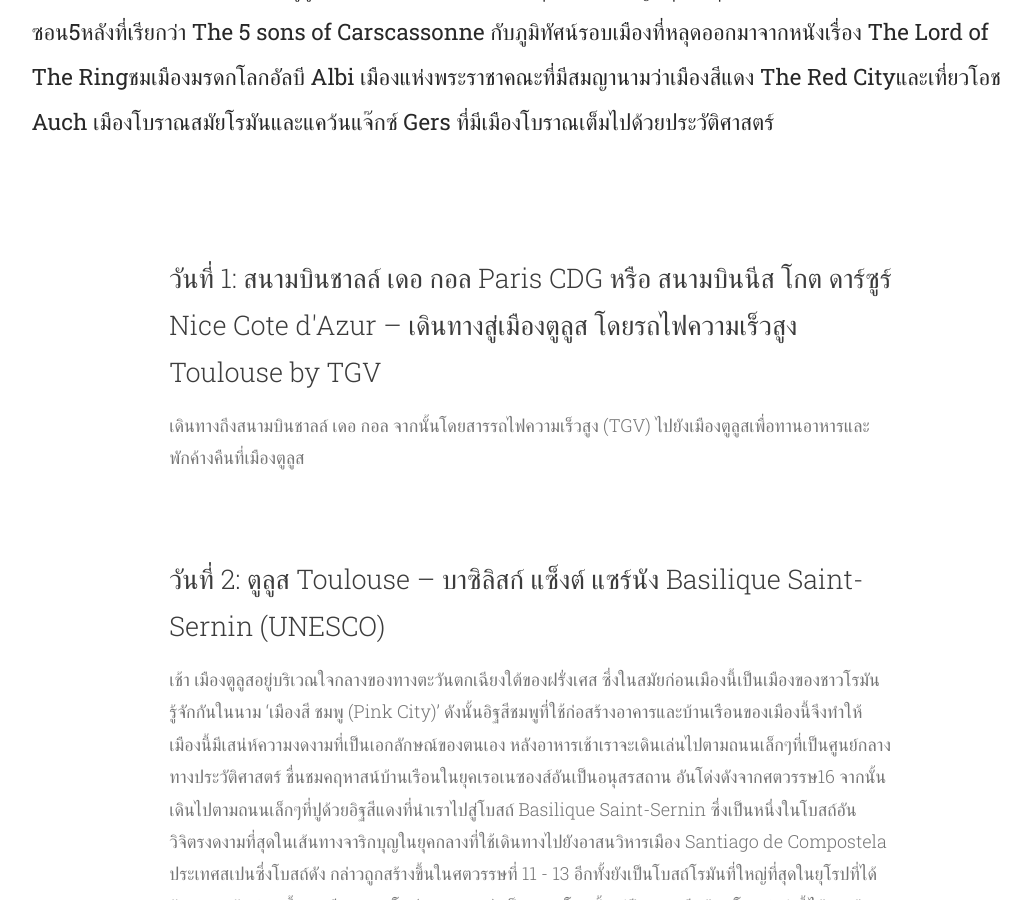
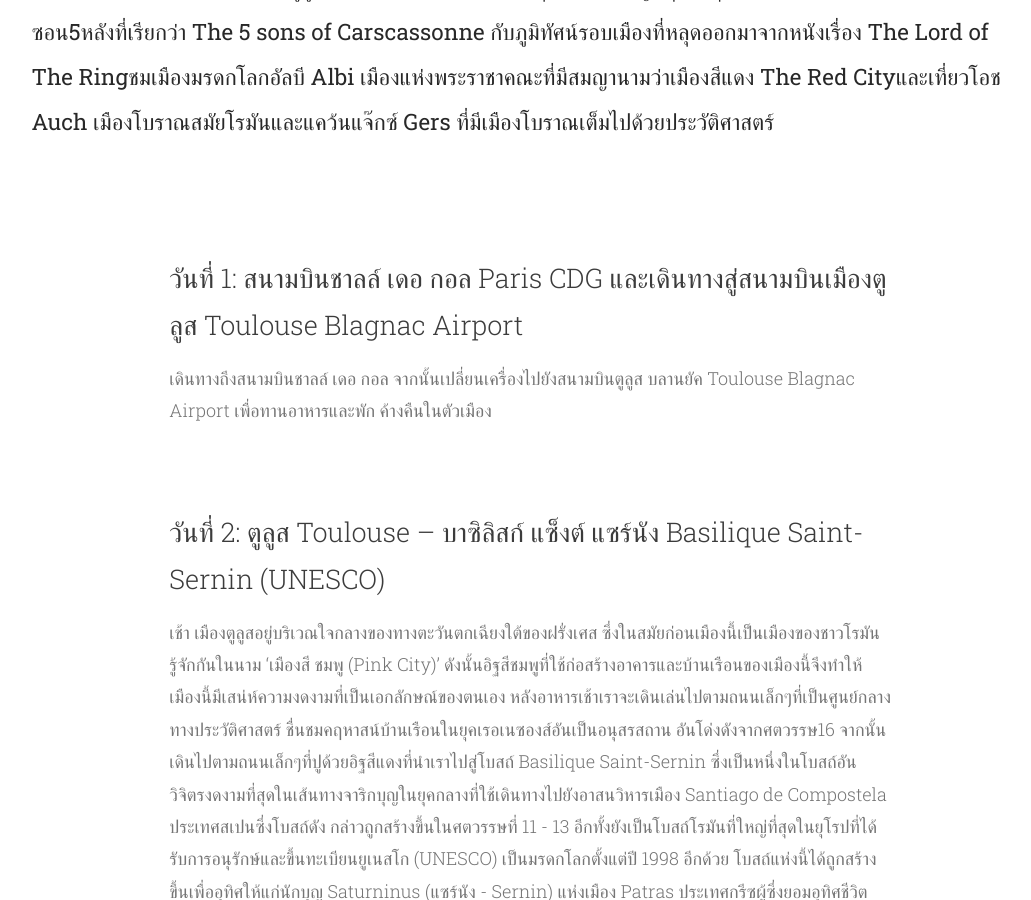
Before and after one commit to paitiewfrance/paitiewfrance.github.io, a Jekyll site: the page built from tour-languedoc-roussillon-midi-pyrenee/toulouse-carcassonne-cathare-albi-auch.md, in a window 1280 px wide and 900 px high, scrolled down 1104 px. Shown: the whole window, without its empty margins (109-1140 px from the left). Built offline with Jekyll 4.4.1, drawn with Linux system fonts in a browser that asks for light colours; nearby versions of some CDN libraries; some web fonts are replaced; some of the changed text lies outside the part shown.

```diff
--- a/_config.yml
+++ b/_config.yml
@@ -4,7 +4,7 @@ author: paitiewfrance
 permalink: pretty
 
 url: "http://paitiewfrance.com"
-# url: "http://localhost:4000"
+url: "http://localhost:4000"
 
 
 
@@ -49,9 +49,9 @@ navigation:
        # - label: ตูลูส-คาร์คาซอน-กาตาร์-ออช
        #   title: ตูลูส-คาร์คาซอน-กาตาร์-ออช
        #   url: /tour-languedoc-roussillon-midi-pyrenee/toulouse-carcassonne-cathare-albi-auch
-       - label: ขุมทรัพย์ที่ซ่อนอยู่ในแคว้นมิดิ-พีเรเน่
-         title: ขุมทรัพย์ที่ซ่อนอยู่ในแคว้นมิดิ-พีเรเน่
-         url: /tour-languedoc-roussillon-midi-pyrenee/hidden-treasure-of-pyrenee
+       # - label: ขุมทรัพย์ที่ซ่อนอยู่ในแคว้นมิดิ-พีเรเน่
+       #   title: ขุมทรัพย์ที่ซ่อนอยู่ในแคว้นมิดิ-พีเรเน่
+       #   url: /tour-languedoc-roussillon-midi-pyrenee/hidden-treasure-of-pyrenee
   - label:  ทัวร์ แคว้นอาลซัส Alsace
     title:  ทัวร์ แคว้นอาลซัส Alsace
     url: /tour-alsace
@@ -59,9 +59,9 @@ navigation:
        - label:  ทัวร์คริสต์มาสแคว้นอาลซัส
          title:  ทัวร์คริสต์มาสแคว้นอาลซัส
          url: /tour-alsace/christmas-in-alsace
-       - label: เส้นทางแห่งไวน์
-         title: เส้นทางแห่งไวน์
-         url: /tour-alsace/road-of-wine
+       # - label: เส้นทางแห่งไวน์
+       #   title: เส้นทางแห่งไวน์
+       #   url: /tour-alsace/road-of-wine
   - label: ทัวร์ เปยี เดอ ลา ลัวร์
     title: ทัวร์ เปยี เดอ ลา ลัวร์
     url: /tour-pays-de-la-loire
--- a/_data/toulouse-carcassonne-cathare-albi-auch.yml
+++ b/_data/toulouse-carcassonne-cathare-albi-auch.yml
@@ -1,8 +1,9 @@
 - days:
   day:
-    - title: "สนามบินชาลล์ เดอ กอล Paris CDG หรือ สนามบินนีส โกต ดาร์ซูร์ Nice Cote d'Azur – เดินทางสู่เมืองตูลูส โดยรถไฟความเร็วสูง Toulouse by TGV"
+    - title: "สนามบินชาลล์ เดอ กอล Paris CDG และเดินทางสู่สนามบินเมืองตูลูส Toulouse Blagnac Airport  "
       description:
-         - paragraph: "เดินทางถึงสนามบินชาลล์ เดอ กอล จากนั้นโดยสารรถไฟความเร็วสูง (TGV) ไปยังเมืองตูลูสเพื่อทานอาหารและ พักค้างคืนที่เมืองตูลูส"
+         - paragraph: "เดินทางถึงสนามบินชาลล์ เดอ กอล จากนั้นเปลี่ยนเครื่องไปยังสนามบินตูลูส
+บลานยัค Toulouse Blagnac Airport เพื่อทานอาหารและพัก ค้างคืนในตัวเมือง"
     - title: "ตูลูส Toulouse – บาซิลิสก์ แซ็งต์ แซร์นัง Basilique Saint-Sernin (UNESCO)"
       description:
           - paragraph: "เช้า เมืองตูลูสอยู่บริเวณใจกลางของทางตะวันตกเฉียงใต้ของฝรั่งเศส ซึ่งในสมัยก่อนเมืองนี้เป็นเมืองของชาวโรมันรู้จักกันในนาม ‘เมืองสี ชมพู (Pink City)’ ดังนั้นอิฐสีชมพูที่ใช้ก่อสร้างอาคารและบ้านเรือนของเมืองนี้จึงทำให้เมืองนี้มีเสน่ห์ความงดงามที่เป็นเอกลักษณ์ของตนเอง หลังอาหารเช้าเราจะเดินเล่นไปตามถนนเล็กๆที่เป็นศูนย์กลางทางประวัติศาสตร์ ชื่นชมคฤหาสน์บ้านเรือนในยุคเรอเนซองส์อันเป็นอนุสรสถาน อันโด่งดังจากศตวรรษ16 จากนั้นเดินไปตามถนนเล็กๆที่ปูด้วยอิฐสีแดงที่นำเราไปสู่โบสถ์ Basilique Saint-Sernin ซึ่งเป็นหนึ่งในโบสถ์อัน วิจิตรงดงามที่สุดในเส้นทางจาริกบุญในยุคกลางที่ใช้เดินทางไปยังอาสนวิหารเมือง Santiago de Compostela ประเทศสเปนซึ่งโบสถ์ดัง กล่าวถูกสร้างขึ้นในศตวรรษที่ 11 - 13 อีกทั้งยังเป็นโบสถ์โรมันที่ใหญ่ที่สุดในยุโรปที่ได้รับการอนุรักษ์และขึ้นทะเบียนยูเนสโก (UNESCO) เป็นมรดกโลกตั้งแต่ปี 1998 อีกด้วย โบสถ์แห่งนี้ได้ถูกสร้างขึ้นเพื่ออุทิศให้แก่นักบุญ Saturninus (แซร์นัง - Sernin) แห่งเมือง Patras ประเทศกรีซผู้ซึ่งยอมอุทิศชีวิตตนเองเพื่อศาสนาแม้ว่าจะถูกฆ่าอย่างทรมานโดยการถูกพันธนาการไว้กับวัวกระทิง"
@@ -46,6 +47,6 @@
           - paragraph: "เที่ยง หลังจากใช้เวลาในพิพิธภัณฑ์เสร็จแล้วเราจะมุ่งหน้าไปต่อที่หมู่บ้านยุคกลางลาซางคล์ (Larressingle) ที่เป็นหมู่บ้านปราการที่เล็กที่ สุดในฝรั่งเศสและยังได้รับการจัดอันดับให้เป็นหนึ่งในหมู่บ้านที่สวยงามที่สุดในฝรั่งเศสด้วย ณ ที่นี้เราจะใช้เวลาเดินเล่นชมหมู่บ้านและชื่นชม ซากโบราณสถานของป้อมปราการและคูกำแพงเมืองที่ย้ำเตือนให้เราหวนคิดถึงภาพในอดีตของเมืองแห่งนี้ เราสามารถเดินข้ามสะพานเล็กๆและ ผ่านเข้าไปในประตูปราการของที่นี่ ชื่นชมกับหอคอยยอดมงกุฎและความสวยงามของบ้านเรือนที่หน้าบ้านแสดงสถาปัตยกรรมอันเป็นเอกลักษณ์ ไว้อย่างประณีต รื่นรมย์ไปกับปราสาทในศตวรรษที่13 ที่เป็นตัวอย่างอันโดดเด่นในด้านสถาปัตยกรรมและถัดจาดปราสาทนี้ไปเรายังสามารถ ไปสำรวจโบสถ์ปราการที่สร้างขึ้นแบบศิลปะโรมาเนสก์ในศตวรรษที่15 ได้อีกด้วย"
           - paragraph: "บ่าย หลังจากนั้นเราจะไปเยี่ยมชมเมืองโอมีเยอ (La Romieu) เพื่อเยี่ยมชมโบสถ์คอลเลจิเอท (Collegiate Church) ที่ได้รับการยกย่องให้ เป็นมรดกของโลกโดยองค์การยูเนสโกเนื่องจากเป็นส่วนหนึ่งของเส้นทางจาริกบุญของนักบุญเจมส์ และยังเป็นตัวอย่างอันเลอค่าของสถาปัตย กรรมโกธิคแบบยุโรปตอนใต้ที่สร้างขึ้นในศตวรรษที่ 14 เราจะใช้เวลาเดินชมรอบๆหอคอยใหญ่ทั้ง 2 ชื่นชมประติมากรรมแกะสลักที่อยู่บริเวณ ศูนย์กลางของระเบีบงฉันนบถ และขึ้นไปบนหอทัศนาทรงแปดเหลี่ยมของหอคอย ซึ่งบนนี้เราจะได้อิ่มเอมใจไปกับทัศนีย์ภาพของหมู่บ้านและ แถบชนบทของแคว้นแฌร์ (Gers) อันแสนงดงามที่กว้างออกไปจนสุดสายตา เดินท่องไปรอบๆจัตุรัสในใจกลางเมือง ตื่นตาตื่นใจไปกับประติมา กรรมรูปแมวน้อยน่ารักที่หล่อขึ้นเพื่อเป็นเกียรติแก่ตำนานของแองเจิลลีน (Angeline's legend) ที่เล่าขานถึงเรื่องราวที่เจ้าแมวได้ช่วยชีวิตชาว
 หมู่บ้านไว้จากภาวะอดอยากโดยการไล่หนูที่คอยมาขโมยกินพืชผลทางการเกษตรในช่วงของยุคกลาง จากนั้นเราก็จะนั่งรถกลับสู่เมืองตูลูสเพื่อ รับประทานมื้อค่ำและพักค้างคืนในค่ำคืนสุดท้ายในแคว้นมีดี-ปีเรเน (Midi-Pyrénées)"
-    - title: "Day 10: ตูลูส Toulouse – ปารีส Paris หรือ นีส Nice by TGV"
+    - title: "สนามบินตูลูส Toulouse Blagnac – สนามบินปารีส Paris CDG"
       description:
-         - paragraph: "เช้า ภายหลังจากรับประทานอาหารเช้าแล้วเราจะออกเดินทางเพื่อมุ่งสู่ปารีส หรือนีส โดยรถไฟความเร็วสูง (TGV)"
+         - paragraph: "ภายหลังจากรับประทานอาหารเช้าแล้วเราจะเดินทางสู่สนามบินตูลูสบลานยัค Toulouse Blagnac เพื่อมุ่งหน้าสู่สนามบินปารีสและเปลี่ยน เครื่องเพื่อเดินทางสู่กรุงเทพฯ"
--- a/tour-alsace/christmas-in-alsace.html
+++ b/tour-alsace/christmas-in-alsace.html
@@ -7,7 +7,7 @@ duration: 10วัน / 8คืน
 img:
   - name: /img/alsace/colmar
     alt: Colmar
-  - name: /img/alsace/xmas
+  - name: /img/alsace/strasbourg
     alt: Chirstmas market
 tourName:  ทัวร์คริสต์มาสแคว้นอาลซัส
 intro:  มากับเราสู่ดินแดนแห่งอัศวินและเทพนิยาย 7 คืนในแคว้นอาลซัสที่จะต้อนรับคุณด้วยความมหัศจรรย์ของตลาดคริสต์มาสในหมู่บ้านเล็กๆที่มีชื่อเสียงเช่น Ribeauville
```
Also changed, not shown: img/alsace/strasbourg.jpg (added).
